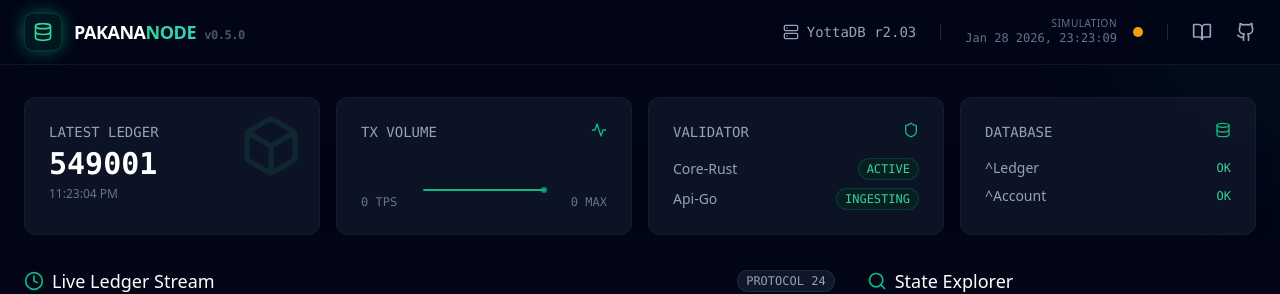
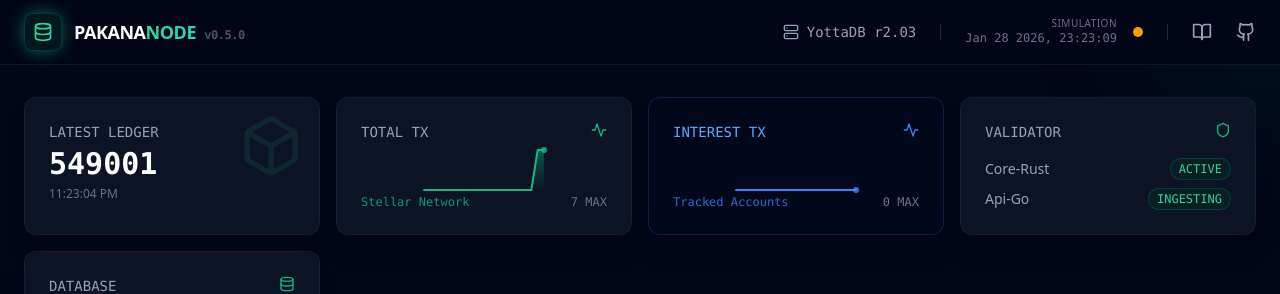
Before and after one commit to lockb0x-llc/pakana-node-ce, a React (Vite) app in the folder api-report/dashboard/: page / in a window 1280 px wide. Shown: the top 294 px of the page. Built offline with nearby package versions, Linux system fonts and the light colour scheme; no server answers.

Commit message:
feat: enhance sparklines with total and interest-based filtering

```diff
--- a/api-report/dashboard/src/App.tsx
+++ b/api-report/dashboard/src/App.tsx
@@ -14,7 +14,8 @@ export default function App() {
     const [nodeStatus, setNodeStatus] = useState<'online' | 'offline'>('online');
     const [latestLedger, setLatestLedger] = useState<Ledger | null>(null);
     const [ledgerHistory, setLedgerHistory] = useState<Ledger[]>([]);
-    const [txVolumeHistory, setTxVolumeHistory] = useState<number[]>(new Array(15).fill(0));
+    const [totalVolumeHistory, setTotalVolumeHistory] = useState<number[]>(new Array(20).fill(0));
+    const [interestVolumeHistory, setInterestVolumeHistory] = useState<number[]>(new Array(20).fill(0));
 
     // Search State
     const [searchQuery, setSearchQuery] = useState('');
@@ -83,7 +84,15 @@ export default function App() {
             setNodeStatus('offline');
             isDemoMode.current = true;
             const prevSeq = latestLedger?.sequence || 549000;
-            return { sequence: prevSeq + 1, closed_at: new Date().toISOString(), tx_count: Math.floor(Math.random() * 15) };
+            const total = Math.floor(Math.random() * 50) + 5;
+            const filtered = Math.random() > 0.8 ? Math.floor(Math.random() * 5) : 0;
+            return {
+                sequence: prevSeq + 1,
+                closed_at: new Date().toISOString(),
+                total_tx_count: total,
+                filtered_tx_count: filtered,
+                tx_count: filtered
+            };
         }
     };
 
@@ -93,8 +102,13 @@ export default function App() {
             setLatestLedger(prev => {
                 if (prev && prev.sequence === data.sequence) return prev;
                 setLedgerHistory(hist => [data, ...hist].slice(0, 10));
-                setTxVolumeHistory(vol => [...vol.slice(1), data.tx_count]);
-                if (!prev || data.sequence % 10 === 0) addLog('INFO', `Ingested Ledger #${data.sequence} (${data.tx_count} txs)`);
+                setTotalVolumeHistory(vol => [...vol.slice(1), data.total_tx_count]);
+                setInterestVolumeHistory(vol => [...vol.slice(1), data.filtered_tx_count]);
+
+                const displayCount = data.filtered_tx_count || 0;
+                if (!prev || data.sequence % 10 === 0) {
+                    addLog('INFO', `Ingested Ledger #${data.sequence} (${data.total_tx_count} total, ${displayCount} interest)`);
+                }
                 return data;
             });
         };
@@ -177,7 +191,8 @@ export default function App() {
             <main className="relative max-w-7xl mx-auto px-4 sm:px-6 py-4 sm:py-8 space-y-6 sm:space-y-8">
                 <MetricsOverview
                     latestLedger={latestLedger}
-                    txVolumeHistory={txVolumeHistory}
+                    totalVolumeHistory={totalVolumeHistory}
+                    interestVolumeHistory={interestVolumeHistory}
                     ingestionStatus={ingestionStatus}
                 />
 
--- a/api-report/dashboard/src/components/MetricsOverview.tsx
+++ b/api-report/dashboard/src/components/MetricsOverview.tsx
@@ -7,11 +7,17 @@ import { Ledger } from '../types';
 
 interface MetricsOverviewProps {
     latestLedger: Ledger | null;
-    txVolumeHistory: number[];
+    totalVolumeHistory: number[];
+    interestVolumeHistory: number[];
     ingestionStatus: 'healthy' | 'stalled' | 'unknown';
 }
 
-export const MetricsOverview: React.FC<MetricsOverviewProps> = ({ latestLedger, txVolumeHistory, ingestionStatus }) => {
+export const MetricsOverview: React.FC<MetricsOverviewProps> = ({
+    latestLedger,
+    totalVolumeHistory,
+    interestVolumeHistory,
+    ingestionStatus
+}) => {
     return (
         <div className="grid grid-cols-2 md:grid-cols-4 gap-3 sm:gap-4">
             <Card animate className="relative overflow-hidden group col-span-1">
@@ -33,15 +39,29 @@ export const MetricsOverview: React.FC<MetricsOverviewProps> = ({ latestLedger,
 
             <Card animate className="animation-delay-100">
                 <div className="flex justify-between items-start mb-2">
-                    <p className="text-[10px] sm:text-sm font-medium text-slate-400 font-mono uppercase">TX Volume</p>
+                    <p className="text-[10px] sm:text-sm font-medium text-slate-400 font-mono uppercase">Total TX</p>
                     <Activity className="w-3 h-3 sm:w-4 sm:h-4 text-emerald-500" />
                 </div>
                 <div className="h-8 sm:h-10 flex items-end mb-1">
-                    <TransactionSparkline data={txVolumeHistory} />
+                    <TransactionSparkline data={totalVolumeHistory} color="#10b981" />
                 </div>
                 <div className="flex justify-between items-center text-[10px] sm:text-xs text-slate-500 font-mono">
-                    <span>0 TPS</span>
-                    <span>{Math.max(...txVolumeHistory)} MAX</span>
+                    <span className="text-emerald-500/80">Stellar Network</span>
+                    <span>{Math.max(...totalVolumeHistory)} MAX</span>
+                </div>
+            </Card>
+
+            <Card animate className="animation-delay-150 border-blue-500/20 bg-blue-500/[0.02]">
+                <div className="flex justify-between items-start mb-2">
+                    <p className="text-[10px] sm:text-sm font-medium text-blue-400 font-mono uppercase">Interest TX</p>
+                    <Activity className="w-3 h-3 sm:w-4 sm:h-4 text-blue-500" />
+                </div>
+                <div className="h-8 sm:h-10 flex items-end mb-1">
+                    <TransactionSparkline data={interestVolumeHistory} color="#3b82f6" />
+                </div>
+                <div className="flex justify-between items-center text-[10px] sm:text-xs text-slate-500 font-mono">
+                    <span className="text-blue-500/80">Tracked Accounts</span>
+                    <span>{Math.max(...interestVolumeHistory)} MAX</span>
                 </div>
             </Card>
 
--- a/api-report/dashboard/src/components/TransactionSparkline.tsx
+++ b/api-report/dashboard/src/components/TransactionSparkline.tsx
@@ -1,10 +1,20 @@
-import React from 'react';
+import React, { useId } from 'react';
 
-export const TransactionSparkline = ({ data }: { data: number[] }) => {
+interface TransactionSparklineProps {
+    data: number[];
+    color?: string;
+}
+
+export const TransactionSparkline: React.FC<TransactionSparklineProps> = ({
+    data,
+    color = "#10b981"
+}) => {
     const height = 40;
     const width = 120;
+    const gradientId = useId();
     const max = Math.max(...data, 5);
     const min = 0;
+
     const points = data.map((val, i) => {
         const x = (i / (data.length - 1)) * width;
         const y = height - ((val - min) / (max - min)) * height;
@@ -14,9 +24,9 @@ export const TransactionSparkline = ({ data }: { data: number[] }) => {
     return (
         <svg width="100%" height={height} viewBox={`0 0 ${width} ${height}`} className="overflow-visible">
             <defs>
-                <linearGradient id="sparkGradient" x1="0" x2="0" y1="0" y2="1">
-                    <stop offset="0%" stopColor="#10b981" stopOpacity="0.6" />
-                    <stop offset="100%" stopColor="#10b981" stopOpacity="0" />
+                <linearGradient id={gradientId} x1="0" x2="0" y1="0" y2="1">
+                    <stop offset="0%" stopColor={color} stopOpacity="0.4" />
+                    <stop offset="100%" stopColor={color} stopOpacity="0" />
                 </linearGradient>
             </defs>
             <path
@@ -25,14 +35,14 @@ export const TransactionSparkline = ({ data }: { data: number[] }) => {
                     const y = height - ((val - min) / (max - min)) * height;
                     return `L ${x},${y}`;
                 }).join(' ')} L ${width},${height} Z`}
-                fill="url(#sparkGradient)"
+                fill={`url(#${gradientId})`}
             />
-            <polyline fill="none" stroke="#10b981" strokeWidth="2" strokeLinecap="round" strokeLinejoin="round" points={points} />
+            <polyline fill="none" stroke={color} strokeWidth="2" strokeLinecap="round" strokeLinejoin="round" points={points} />
             <circle
-                cx={(data.length - 1) / (data.length - 1) * width}
+                cx={width}
                 cy={height - ((data[data.length - 1] - min) / (max - min)) * height}
                 r="3"
-                fill="#10b981"
+                fill={color}
                 className="animate-pulse"
             />
         </svg>
--- a/api-report/dashboard/src/types.ts
+++ b/api-report/dashboard/src/types.ts
@@ -1,7 +1,9 @@
 export interface Ledger {
     sequence: number;
     closed_at: string;
-    tx_count: number;
+    total_tx_count: number;
+    filtered_tx_count: number;
+    tx_count: number; // Deprecated: use filtered_tx_count
 }
 
 export interface Trustline {
```
Also changed, not shown: 2 other files (tests, documents, lock files or other folders).
